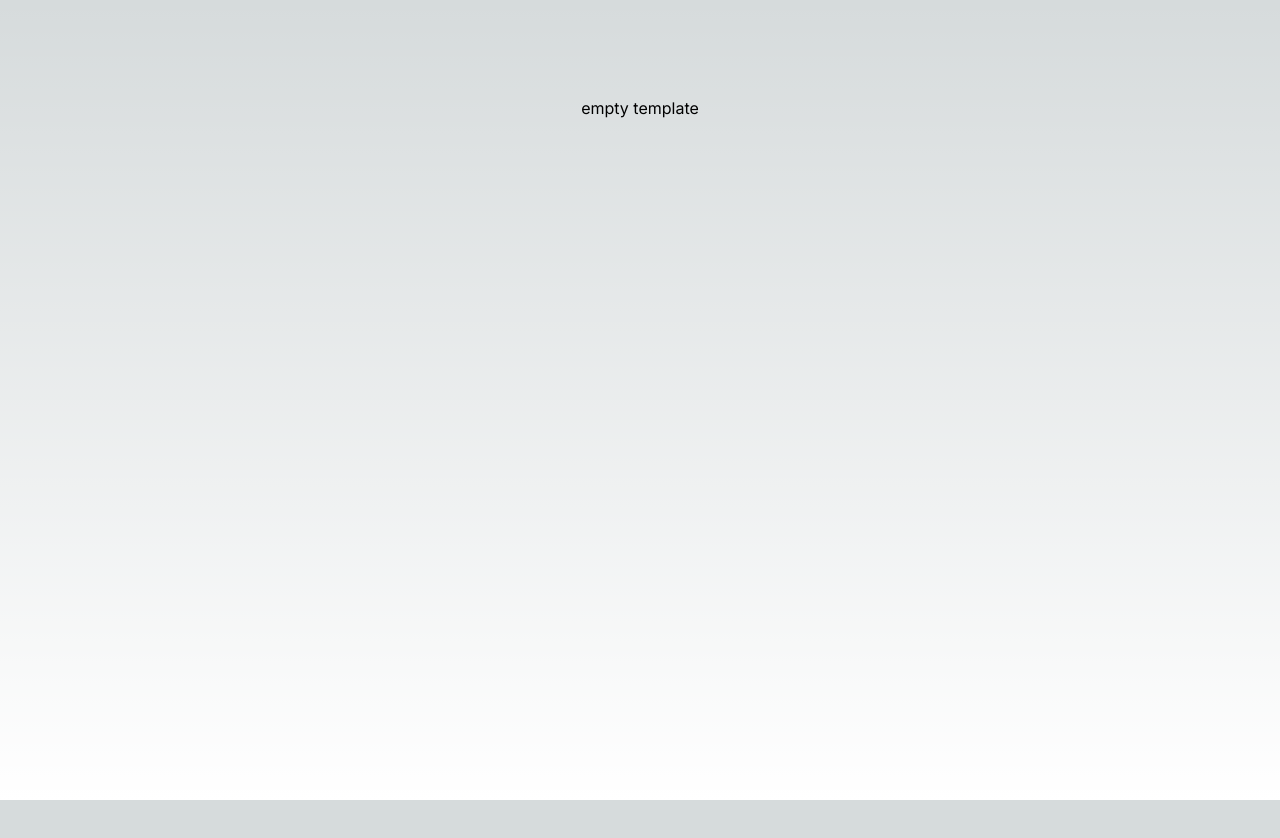
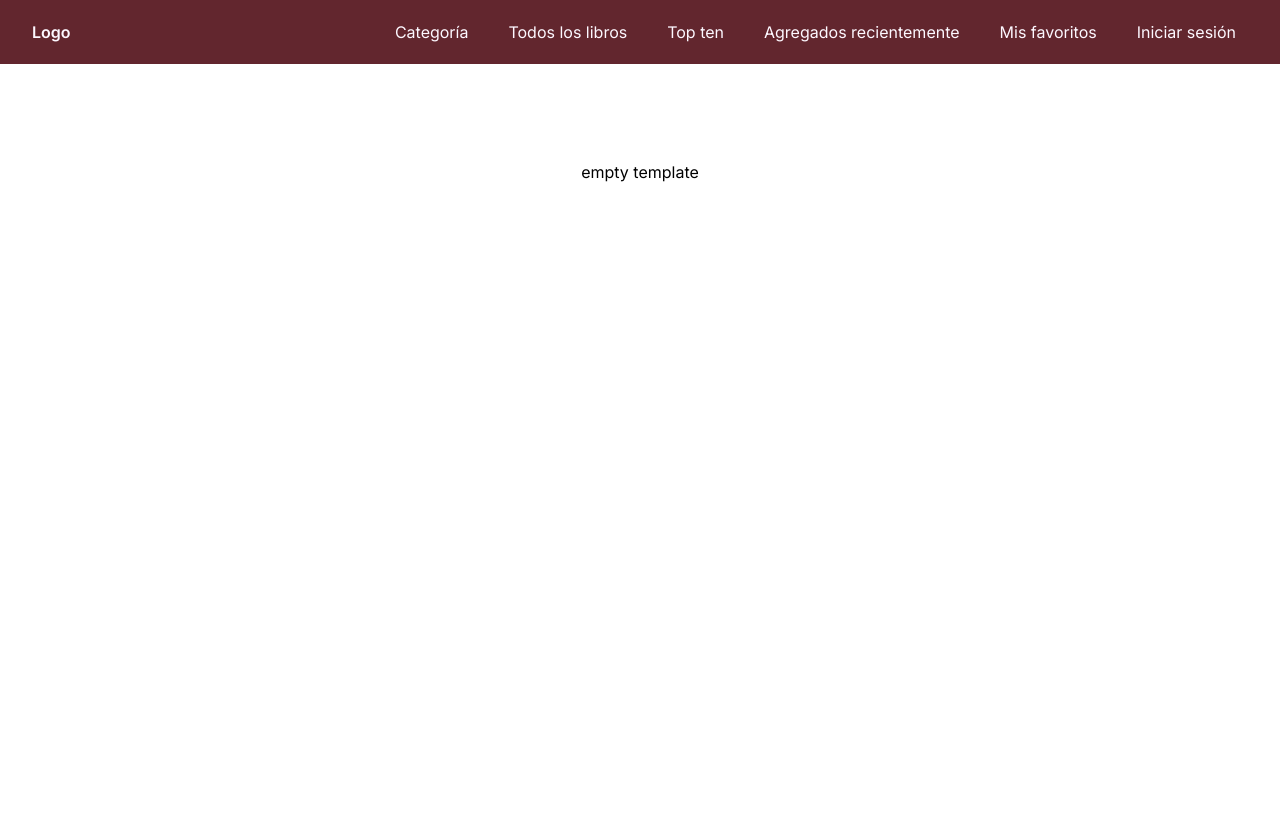
Before and after one commit to No-Country-simulation/s17-13-t-python-react, a Next.js app in the folder frontend/: page / in a window 1280 px wide. Shown: the top 838 px of the page. Before the commit the page ends 800 px from the top, so only its background shows below. Built offline with nearby package versions, Linux system fonts and the light colour scheme.

Commit message:
feat(frontend):Implementation of the navigation component.
Closes #8

```diff
--- a/frontend/src/app/globals.css
+++ b/frontend/src/app/globals.css
@@ -17,9 +17,9 @@
 }
 
 body {
-  color: rgb(var(--foreground-rgb));
+  /* color: rgb(var(--foreground-rgb));
   background: linear-gradient(to bottom, transparent, rgb(var(--background-end-rgb)))
-    rgb(var(--background-start-rgb));
+    rgb(var(--background-start-rgb));*/
 }
 
 @layer utilities {
--- a/frontend/src/app/layout.tsx
+++ b/frontend/src/app/layout.tsx
@@ -1,6 +1,8 @@
 import type { Metadata } from 'next';
 import { Inter } from 'next/font/google';
 import './globals.css';
+
+import Navbar from '@/components/Navbar';
 
 const inter = Inter({ subsets: ['latin'] });
 
@@ -16,7 +18,10 @@ export default function RootLayout({
 }>) {
   return (
     <html lang="en">
-      <body className={inter.className}>{children}</body>
+      <body className={inter.className}>
+        <Navbar />
+        {children}
+      </body>
     </html>
   );
 }
--- /dev/null
+++ b/frontend/src/components/Navbar.tsx
@@ -0,0 +1,54 @@
+import Link from 'next/link';
+import React from 'react';
+
+const stylesLink = 'cursor-pointer rounded-2xl px-3 py-2 transition-all hover:bg-[#47242A]';
+
+export default function Navbar() {
+  return (
+    <header className="w-full bg-[#62262E] px-8 py-5 text-[#FDF8FF]">
+      <nav className="flex items-center justify-between">
+        <Link href="/" className="font-semibold">
+          Logo
+        </Link>
+
+        <ul role="list" className="flex items-center justify-between gap-4">
+          <li>
+            <a className={stylesLink}>Categoría</a>
+          </li>
+
+          <li>
+            <Link href="/allBooks" className={stylesLink}>
+              Todos los libros
+            </Link>
+          </li>
+
+          <li>
+            <a href="/#TopTen" className={stylesLink}>
+              Top ten
+            </a>
+          </li>
+
+          <li>
+            <a href="/#recentlyAdded" className={stylesLink}>
+              Agregados recientemente
+            </a>
+          </li>
+
+          <li>
+            <Link href="/myFavorites" className={stylesLink}>
+              Mis favoritos
+            </Link>
+          </li>
+
+          <li>
+            <Link href="/login" className={stylesLink}>
+              Iniciar sesión
+            </Link>
+          </li>
+        </ul>
+      </nav>
+    </header>
+  );
+}
+
+// #FDF8FF;
```
Also changed, not shown: 1 other file (tests, documents, lock files or other folders).
